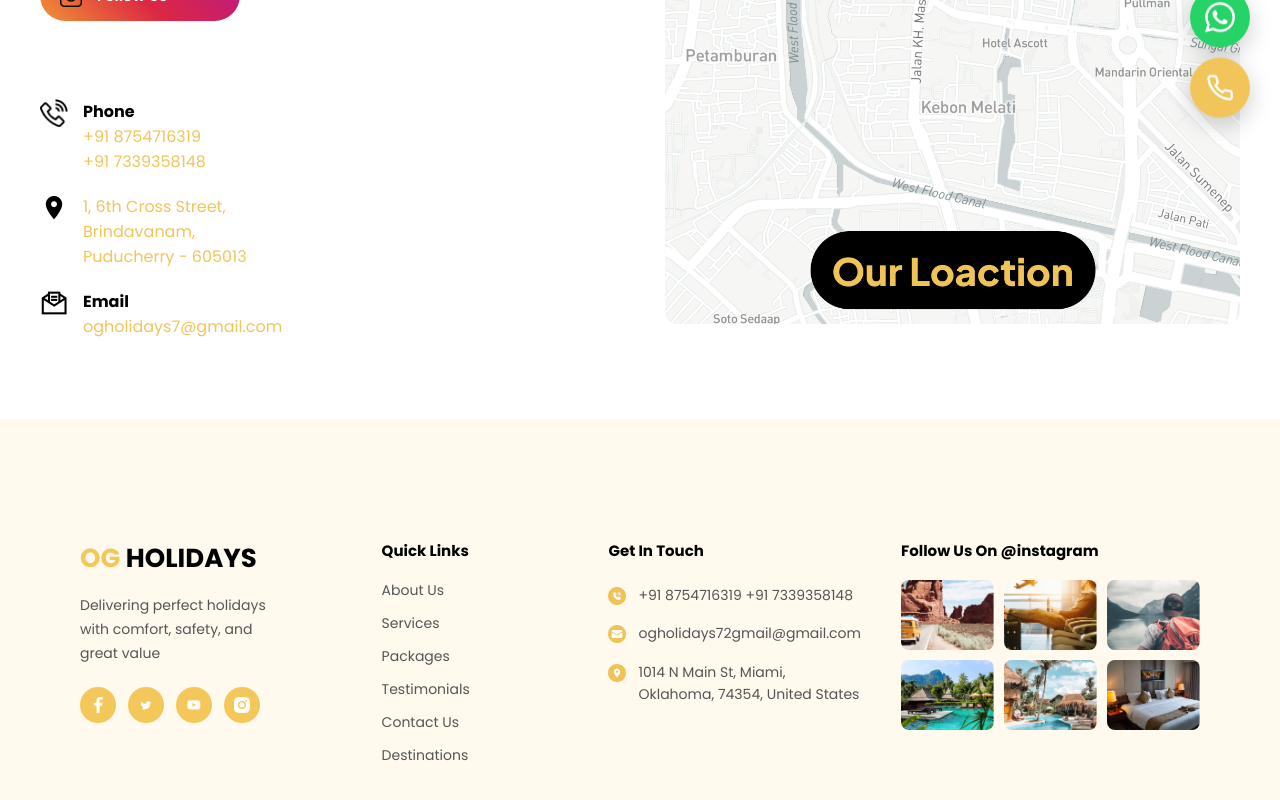
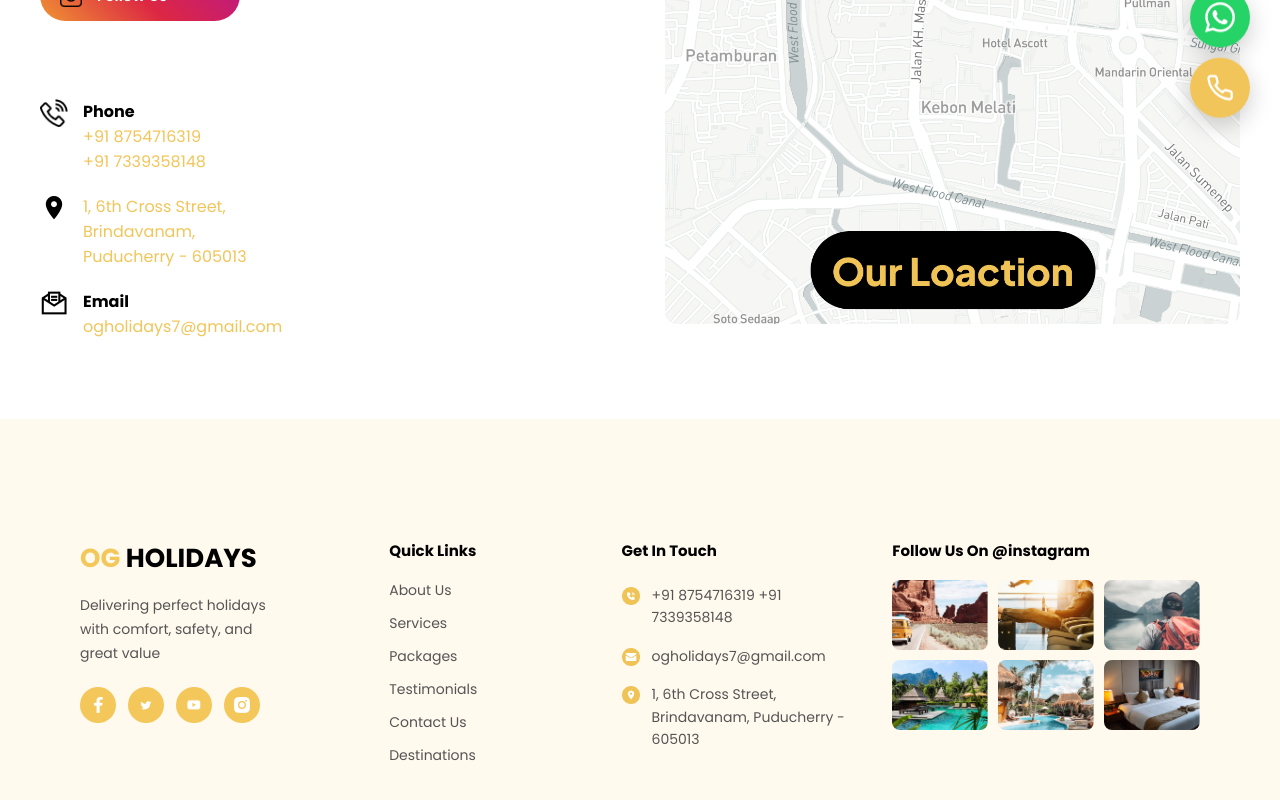
Before and after one commit to veeriaperumal/OG_Holidays, a React (Vite) app: page /contact in a window 1280 px wide. Shown: the part 647-1447 px from the top of the page. Built offline with nearby package versions, Linux system fonts and the light colour scheme.

Commit message:
Change footer contact email and address
Updated contact email and address in the footer.

```diff
--- a/src/Components/Footer.jsx
+++ b/src/Components/Footer.jsx
@@ -72,7 +72,7 @@ export default function Footer() {
         alt="Email"
         className="footer-contact-icon"
       />
-      <p className="footer-contact-text">ogholidays72gmail@gmail.com</p>
+      <p className="footer-contact-text">ogholidays7@gmail.com</p>
     </div>
 
     {/* Location */}
@@ -83,7 +83,9 @@ export default function Footer() {
         className="footer-contact-icon"
       />
       <p className="footer-contact-text">
-        1014 N Main St, Miami, Oklahoma, 74354, United States
+       1, 6th Cross Street,
+        Brindavanam,
+        Puducherry - 605013
       </p>
     </div>
   </div>
```
